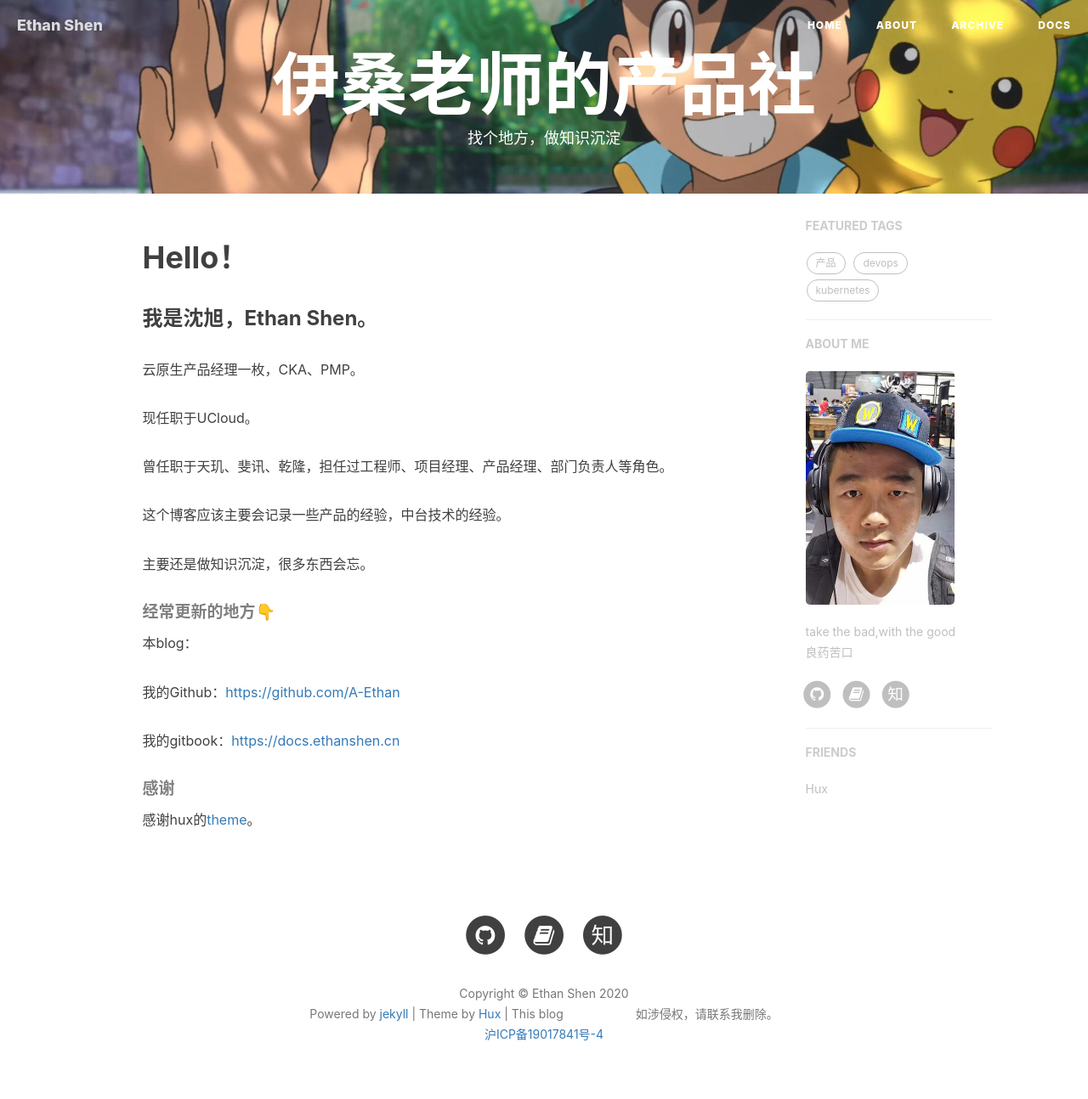
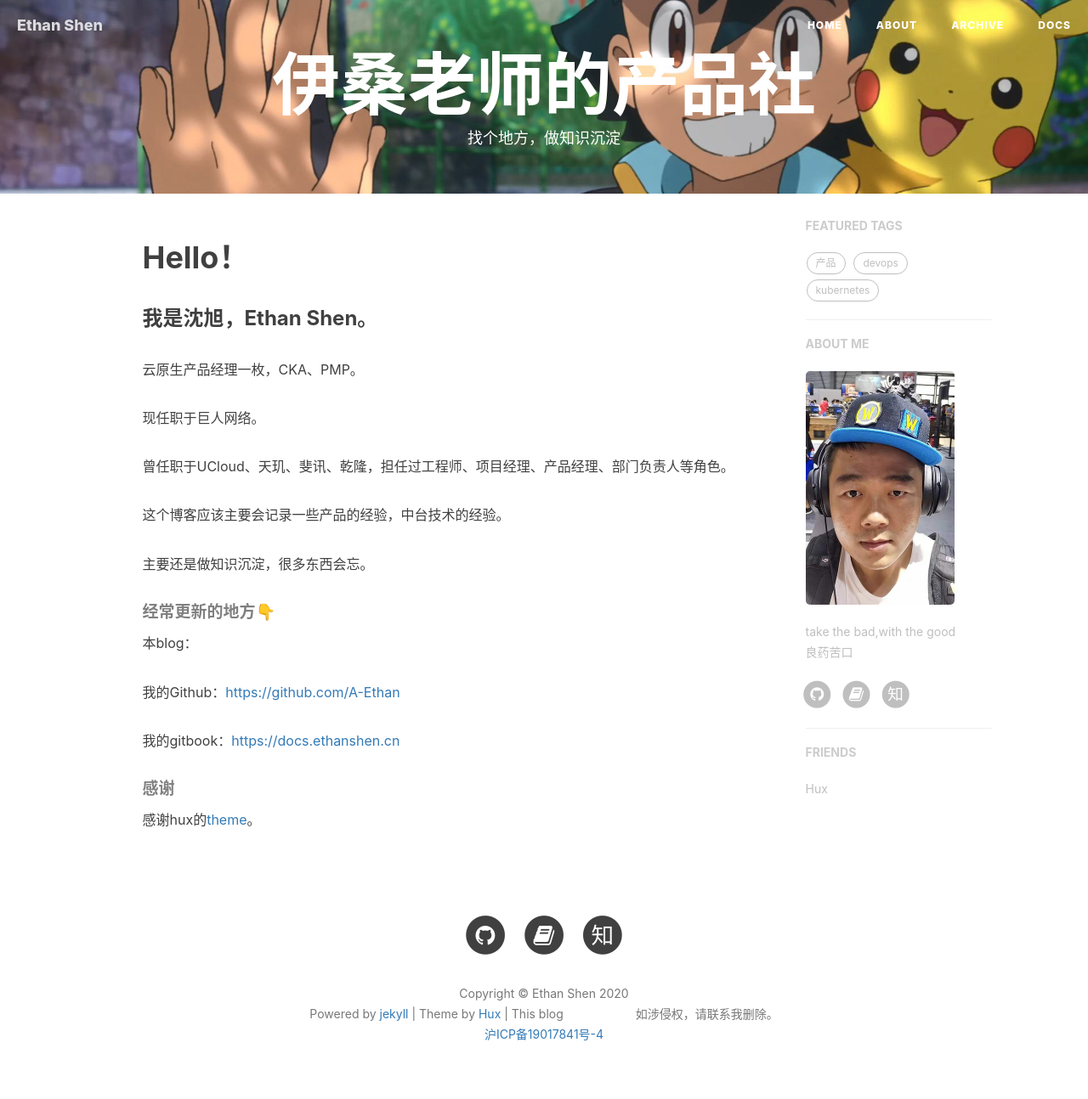
Before and after one commit to A-Ethan/www-ethanshen-cn, a Jekyll site: the page built from about.html, in a window 1280 px wide. Shown: the whole page at 85% size. Built offline with Jekyll 4.4.1, drawn with Linux system fonts in a browser that asks for light colours; nearby versions of some CDN libraries; comment, search, counter and statistics services are not loaded; grey boxes are pictures that could not be loaded.

Commit message:
edit about

```diff
--- a/_config.yml
+++ b/_config.yml
@@ -33,7 +33,6 @@ exclude: ["less","node_modules","Gruntfile.js","package.json","README.md"]
 anchorjs: true                          # if you want to customize anchor. check out line:181 of `post.html`
 # If you have timezone issue (e.g. #68) in China, uncomment to use this:
 #timezone: CN
-
 
 
 # Gems
--- a/_includes/about/zh.md
+++ b/_includes/about/zh.md
@@ -4,9 +4,9 @@
 
 云原生产品经理一枚，CKA、PMP。
 
-现任职于UCloud。
+现任职于巨人网络。
 
-曾任职于天玑、斐讯、乾隆，担任过工程师、项目经理、产品经理、部门负责人等角色。
+曾任职于UCloud、天玑、斐讯、乾隆，担任过工程师、项目经理、产品经理、部门负责人等角色。
 
 这个博客应该主要会记录一些产品的经验，中台技术的经验。
 
```
Also changed, not shown: README.md.
